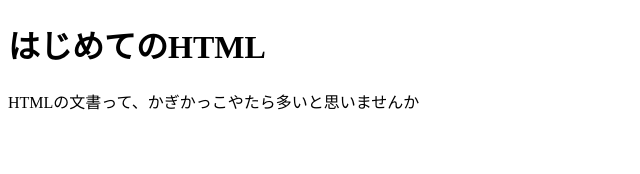
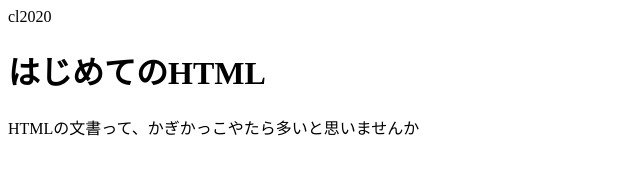
Before and after one commit to 240098tnkmry/240098tnkmry.github.io, a plain HTML site: page index.html in a window 1280 px wide. Shown: the whole page, without its empty margins (0-640 px from the left). Drawn offline with Linux system fonts and the light colour scheme.

Commit message:
Update index.html

```diff
--- a/index.html
+++ b/index.html
@@ -7,6 +7,7 @@
 <TITLE>練習その1</TITLE>
 </HEAD>
 <BODY>
+  cl2020
 <H1>はじめてのHTML</H1>
 
 HTMLの文書って、かぎかっこやたら多いと思いませんか
```
